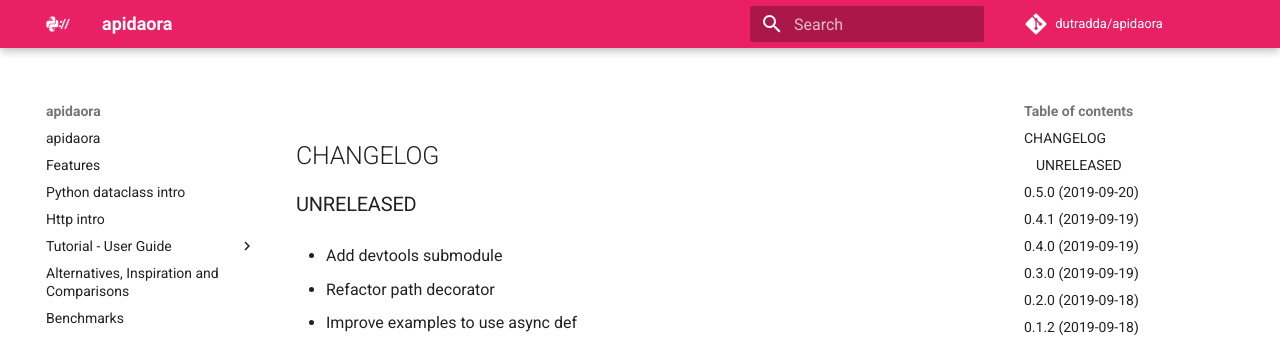
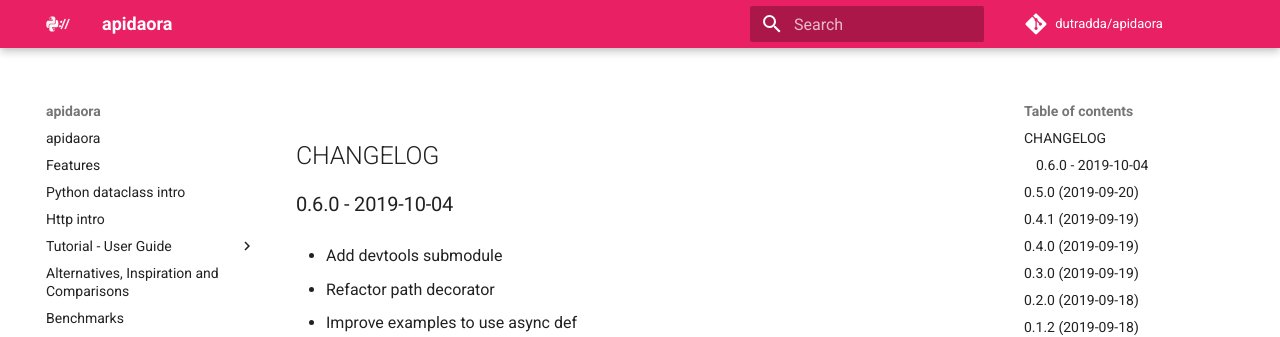
Before and after one commit to dutradda/apidaora, an MkDocs documentation site: the page built from docs/changelog.md, in a window 1280 px wide and 900 px high. Shown: the top 337 px of the window. Built offline with MkDocs 1.6.1 and Material for MkDocs 9.7.7, drawn with Linux system fonts in a browser that asks for light colours; comment, search, counter and statistics services are not loaded.

Commit message:
Update CHANGELOG

```diff
--- a/docs/changelog.md
+++ b/docs/changelog.md
@@ -1,6 +1,6 @@
 ## CHANGELOG
 
-### UNRELEASED
+### 0.6.0 - 2019-10-04
 
  - Add devtools submodule
 
```
Also changed, not shown: CHANGELOG.md (+1 -1 lines).
